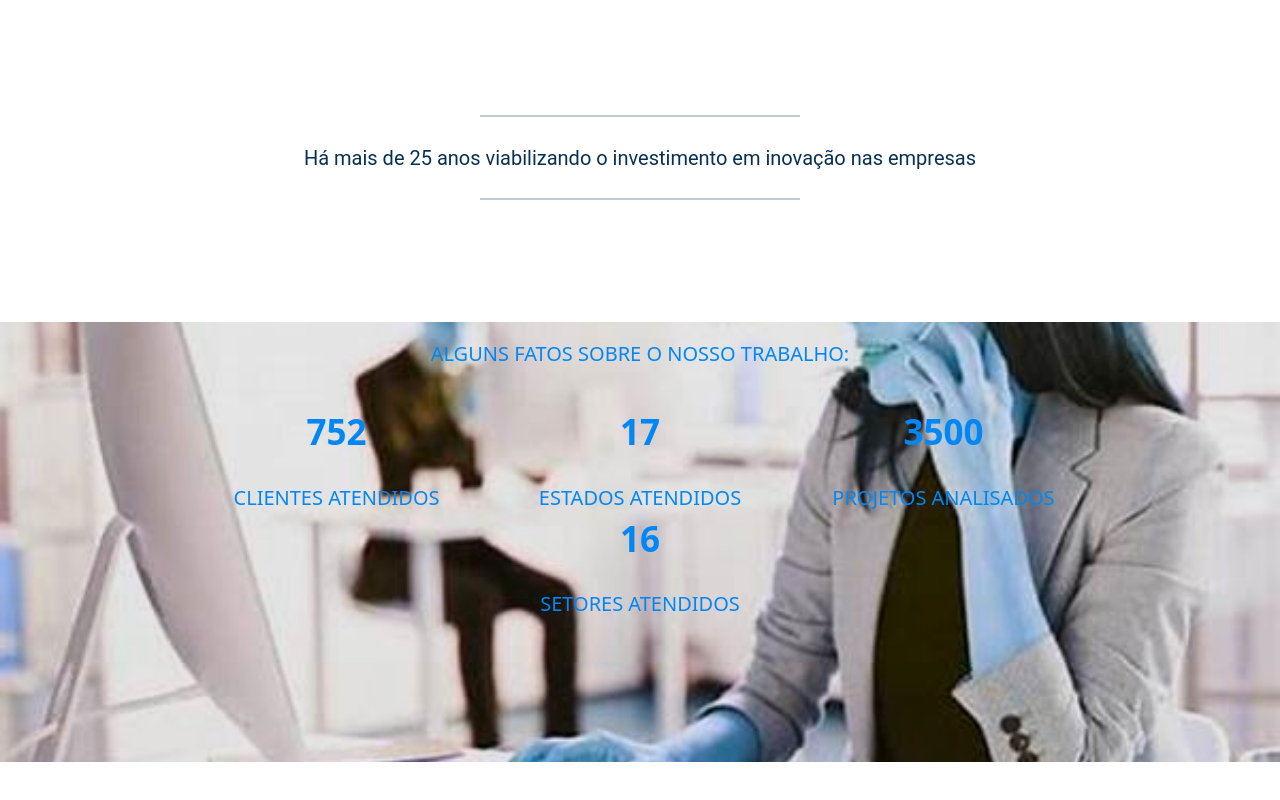
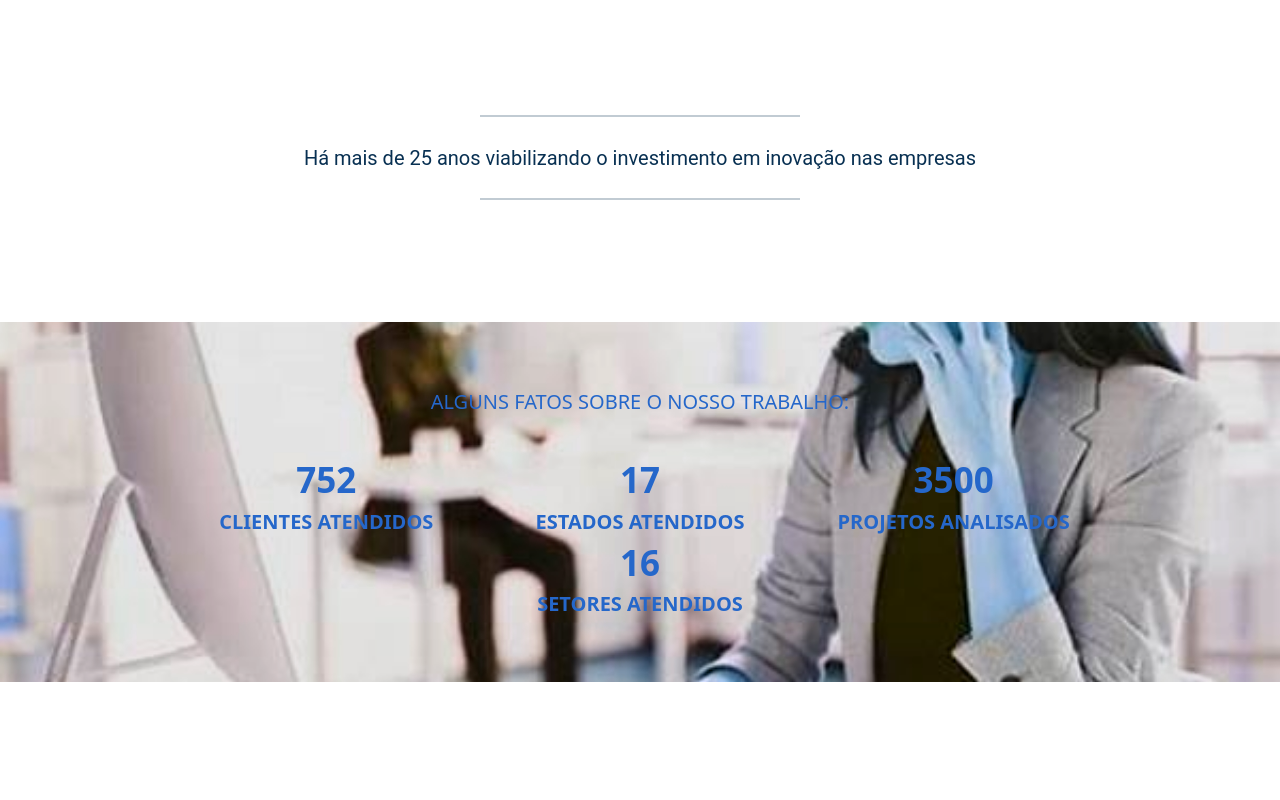
Before and after one commit to Marcos-Gabriell/Projeto-web-react, a React (Create React App) app: page / in a window 1280 px wide. Shown: the part 1288-2088 px from the top of the page. Built offline with nearby package versions, Linux system fonts and the light colour scheme.

Commit message:
teste novamente

```diff
--- a/src/MySection3.css
+++ b/src/MySection3.css
@@ -13,7 +13,7 @@
     top: 0;
     left: 0;
     width: 100%;
-    height: 55vh; /* 40% da altura da tela em telas maiores */
+    height: 45vh;
     object-fit: cover;
     filter: brightness(90%) saturate(120%) hue-rotate(180deg);
   }
@@ -33,8 +33,9 @@
     justify-content: center;
     padding: 20px;
     box-sizing: border-box;
-    color: #0087f5;
+    color: #2567ca;
     text-align: center;
+    font-weight: bold;
   }
 
   .fact-container {
--- a/src/MySection3.js
+++ b/src/MySection3.js
@@ -4,26 +4,26 @@ import logoImg from './img/aten.png';
 
 function MySection3() {
   return (
-    <div className="info-image">
+    <div className="info-image"><br/>
       <img src={logoImg} alt="Imagem de informações" />
       <div className="info-overlay">
         <div className="info-box">
-          <h4>ALGUNS FATOS SOBRE O NOSSO TRABALHO:</h4>
+          <h4><br/><br/>ALGUNS FATOS SOBRE O NOSSO TRABALHO:</h4>
           <div className="fact-container">
             <div className="fact">
-              <span className="fact-number">752</span><br/><br/>
+              <span className="fact-number">752</span><br/>
               <span className="fact-label">CLIENTES ATENDIDOS</span>
             </div>
             <div className="fact">
-              <span className="fact-number">17</span><br/><br/>
+              <span className="fact-number">17</span><br/>
               <span className="fact-label">ESTADOS ATENDIDOS</span>
             </div>
             <div className="fact">
-              <span className="fact-number">3500</span><br/><br/>
+              <span className="fact-number">3500</span><br/>
               <span className="fact-label">PROJETOS ANALISADOS</span>
             </div>
             <div className="fact">
-              <span className="fact-number">16</span><br/><br/>
+              <span className="fact-number">16</span><br/>
               <span className="fact-label">SETORES ATENDIDOS</span>
             </div>
           </div>
```
